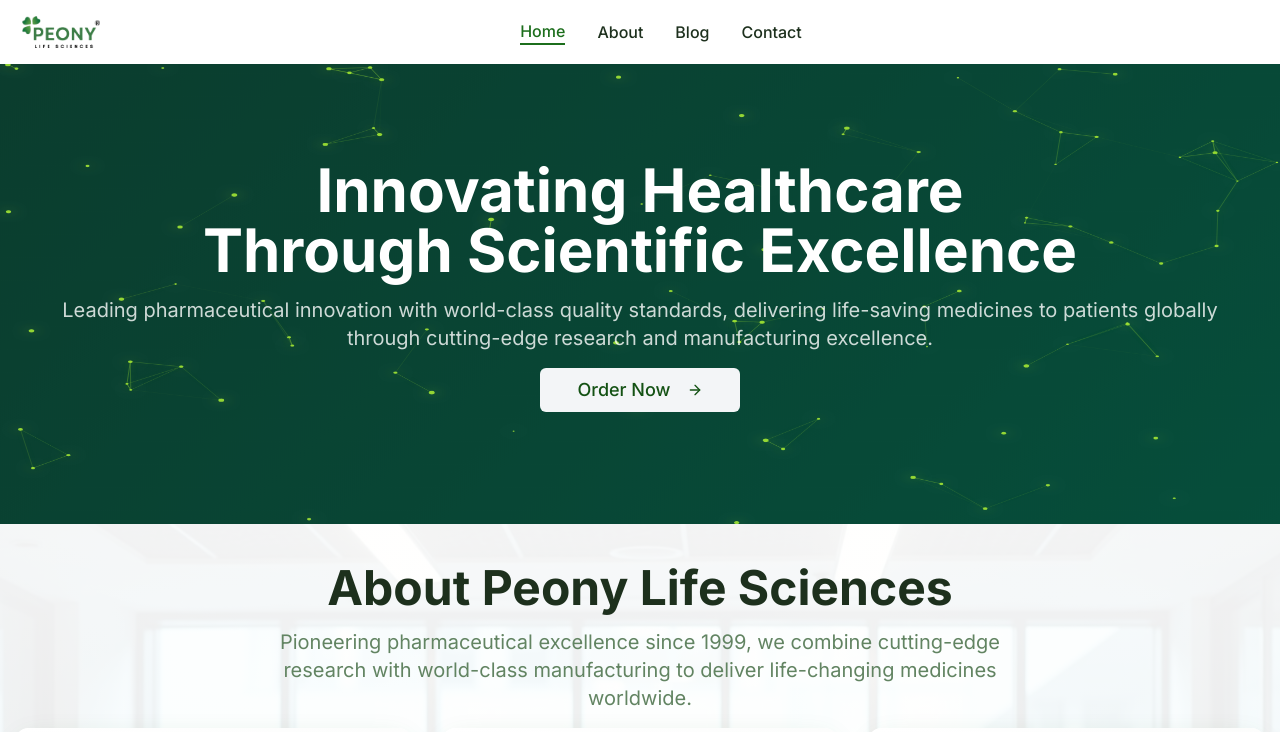
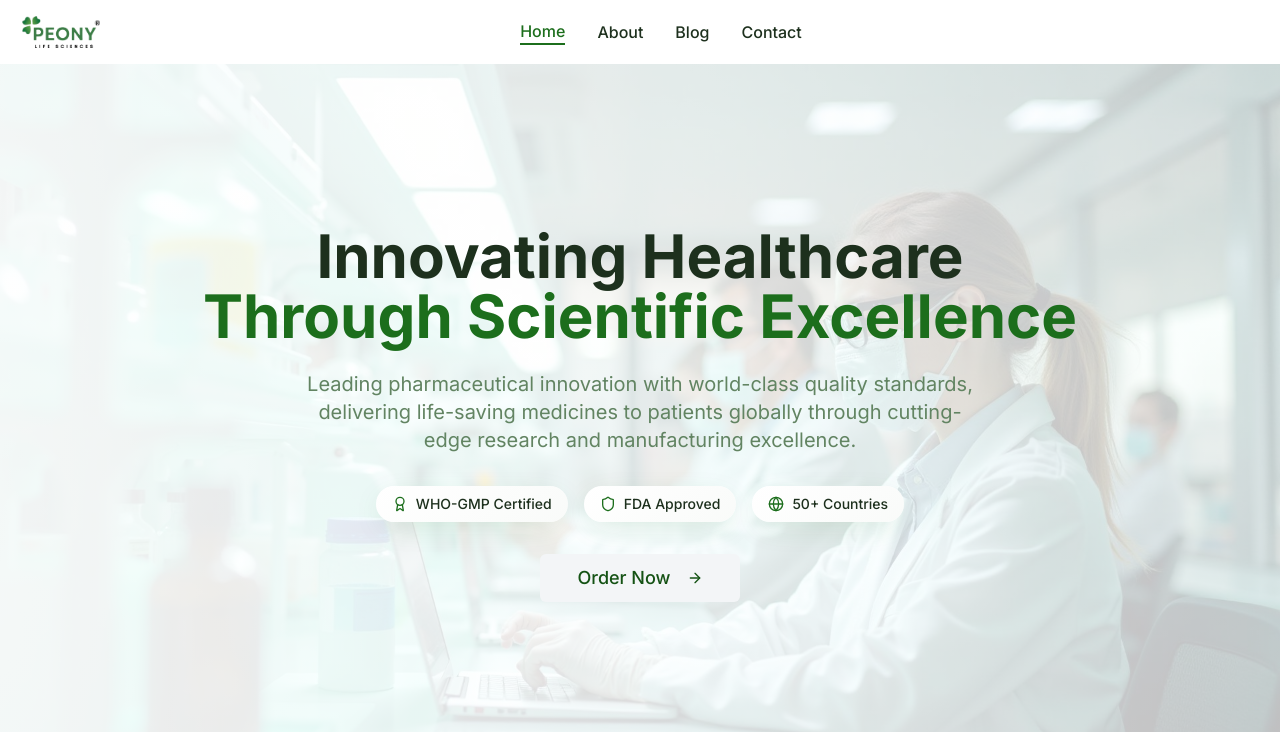
Before and after one commit to sridhar2226/peony-pharma-hub, a React (Vite) app: page / in a window 1280 px wide. Shown: the top 732 px of the page. Built offline with nearby package versions, Linux system fonts and the light colour scheme.

Commit message:
Fix: Remove neuron background and improve engagement

```diff
--- a/src/components/HeroSection.tsx
+++ b/src/components/HeroSection.tsx
@@ -1,137 +1,50 @@
 import { Button } from "@/components/ui/button";
-import { ArrowRight } from "lucide-react";
+import { ArrowRight, Award, Shield, Globe } from "lucide-react";
 import { useScrollAnimation } from "@/hooks/useScrollAnimation";
-import { useEffect, useRef } from "react";
+import heroBg from "@/assets/hero-bg.jpg";
 import "../App.css";
 
 const HeroSection = () => {
-  const [sectionRef, sectionVisible] = useScrollAnimation();
   const [headlineRef, headlineVisible] = useScrollAnimation();
   const [subRef, subVisible] = useScrollAnimation();
   const [ctaRef, ctaVisible] = useScrollAnimation();
+  const [badgesRef, badgesVisible] = useScrollAnimation();
 
-  const canvasRef = useRef<HTMLCanvasElement>(null);
-  const mouse = useRef({ x: 0, y: 0 });
-
-  useEffect(() => {
-    const canvas = canvasRef.current;
-    if (!canvas) return;
-    const ctx = canvas.getContext("2d");
-    if (!ctx) return;
-
-    let width = (canvas.width = window.innerWidth);
-    let height = (canvas.height = window.innerHeight);
-
-    const resize = () => {
-      width = canvas.width = window.innerWidth;
-      height = canvas.height = window.innerHeight;
-    };
-    window.addEventListener("resize", resize);
-
-    const neuronCount = 90;
-    const neurons = Array.from({ length: neuronCount }).map(() => ({
-      x: Math.random() * width,
-      y: Math.random() * height,
-      r: 1 + Math.random() * 2,
-      dx: (Math.random() - 0.5) * 0.5,
-      dy: (Math.random() - 0.5) * 0.5,
-    }));
-
-    const draw = () => {
-      ctx.clearRect(0, 0, width, height);
-
-      // 🌿 Gradient background matching your green brand
-      const gradient = ctx.createLinearGradient(0, 0, width, height);
-      gradient.addColorStop(0, "#0b3d2e"); // dark emerald
-      gradient.addColorStop(1, "#064e3b"); // deep green
-      ctx.fillStyle = gradient;
-      ctx.fillRect(0, 0, width, height);
-
-      // 💡 Add glow effect for 3D look
-      ctx.shadowBlur = 15;
-      ctx.shadowColor = "rgba(163, 230, 53, 0.7)"; // lime-green glow
-
-      // Update & draw neurons
-      neurons.forEach((p) => {
-        const dx = mouse.current.x - p.x;
-        const dy = mouse.current.y - p.y;
-        const dist = Math.sqrt(dx * dx + dy * dy);
-
-        if (dist < 150) {
-          p.x += dx * 0.01;
-          p.y += dy * 0.01;
-        } else {
-          p.x += p.dx;
-          p.y += p.dy;
-        }
-
-        if (p.x < 0 || p.x > width) p.dx *= -1;
-        if (p.y < 0 || p.y > height) p.dy *= -1;
-
-        ctx.beginPath();
-        ctx.arc(p.x, p.y, p.r, 0, Math.PI * 2);
-        ctx.fillStyle = "rgba(163, 230, 53, 0.9)";
-        ctx.fill();
-      });
-
-      // 🧠 Connect neurons with glowing lines
-      ctx.shadowBlur = 10;
-      ctx.shadowColor = "rgba(163, 230, 53, 0.5)";
-      for (let i = 0; i < neuronCount; i++) {
-        for (let j = i + 1; j < neuronCount; j++) {
-          const p1 = neurons[i];
-          const p2 = neurons[j];
-          const dx = p1.x - p2.x;
-          const dy = p1.y - p2.y;
-          const dist = Math.sqrt(dx * dx + dy * dy);
-          if (dist < 100) {
-            ctx.strokeStyle = `rgba(163, 230, 53, ${1 - dist / 100})`;
-            ctx.lineWidth = 0.5;
-            ctx.beginPath();
-            ctx.moveTo(p1.x, p1.y);
-            ctx.lineTo(p2.x, p2.y);
-            ctx.stroke();
-          }
-        }
-      }
-
-      requestAnimationFrame(draw);
-    };
-
-    const handleMouseMove = (e: MouseEvent) => {
-      mouse.current.x = e.clientX;
-      mouse.current.y = e.clientY;
-    };
-    window.addEventListener("mousemove", handleMouseMove);
-    draw();
-
-    return () => {
-      window.removeEventListener("resize", resize);
-      window.removeEventListener("mousemove", handleMouseMove);
-    };
-  }, []);
+  const highlights = [
+    { icon: Award, text: "WHO-GMP Certified" },
+    { icon: Shield, text: "FDA Approved" },
+    { icon: Globe, text: "50+ Countries" }
+  ];
 
   return (
-    <section ref={sectionRef} className="relative overflow-hidden">
-      {/* Animated Neural Background */}
-      <canvas ref={canvasRef} className="absolute inset-0 w-full h-full" />
+    <section className="relative overflow-hidden min-h-[600px] md:min-h-[700px] flex items-center">
+      {/* Cover Photo Background */}
+      <div className="absolute inset-0 z-0">
+        <img
+          src={heroBg}
+          alt="Pharmaceutical Excellence"
+          className="w-full h-full object-cover"
+        />
+        <div className="absolute inset-0 bg-gradient-to-r from-background/95 via-background/85 to-background/75"></div>
+      </div>
 
       {/* Hero Content */}
-      <div className="relative z-10 container mx-auto px-6 text-center py-24">
+      <div className="relative z-10 container mx-auto px-4 md:px-6 py-16 md:py-24">
+        <div className="max-w-4xl mx-auto text-center">
           <h1
             ref={headlineRef}
-          className={`text-4xl md:text-6xl font-bold text-white mb-3 leading-tight transition-all duration-1000 ${
+            className={`text-3xl sm:text-4xl md:text-5xl lg:text-6xl font-bold text-foreground mb-4 md:mb-6 leading-tight transition-all duration-1000 ${
               headlineVisible ? "animate-fade-in-up" : "opacity-0"
             }`}
           >
             Innovating Healthcare
             <br />
-          <span>Through Scientific Excellence</span>
+            <span className="text-primary">Through Scientific Excellence</span>
           </h1>
 
           <p
             ref={subRef}
-          className={`text-lg md:text-xl text-white/80 mb-4 md:mt-4 mx-auto md:mx-0 leading-relaxed transition-all duration-1000 ${
+            className={`text-base sm:text-lg md:text-xl text-muted-foreground mb-6 md:mb-8 max-w-2xl mx-auto leading-relaxed transition-all duration-1000 ${
               subVisible ? "animate-fade-in-up delay-200" : "opacity-0"
             }`}
           >
@@ -140,16 +53,31 @@ const HeroSection = () => {
             cutting-edge research and manufacturing excellence.
           </p>
 
+          {/* Highlight Badges */}
+          <div
+            ref={badgesRef}
+            className={`flex flex-wrap justify-center gap-3 md:gap-4 mb-6 md:mb-8 transition-all duration-1000 ${
+              badgesVisible ? "animate-fade-in-up delay-300" : "opacity-0"
+            }`}
+          >
+            {highlights.map((item, index) => (
+              <div key={index} className="flex items-center gap-2 bg-gradient-card px-4 py-2 rounded-full shadow-card backdrop-blur-sm">
+                <item.icon className="w-4 h-4 text-primary" />
+                <span className="text-sm font-medium text-foreground">{item.text}</span>
+              </div>
+            ))}
+          </div>
+
           <div
             ref={ctaRef}
             className={`flex justify-center transition-all duration-1000 ${
-            ctaVisible ? "animate-fade-in-up delay-300" : "opacity-0"
+              ctaVisible ? "animate-fade-in-up delay-400" : "opacity-0"
             }`}
           >
             <Button
               variant="secondary"
               size="lg"
-            className="text-lg px-8 py-4 mb-4 min-w-[200px] group"
+              className="text-base md:text-lg px-6 md:px-8 py-4 md:py-6 min-w-[180px] md:min-w-[200px] group"
               onClick={() =>
                 window.open(
                   "https://preview--product-lane-shop.lovable.app/",
@@ -162,6 +90,7 @@ const HeroSection = () => {
             </Button>
           </div>
         </div>
+      </div>
     </section>
   );
 };
```
Also changed, not shown: src/assets/hero-bg.jpg (added). Lines whose indentation alone changed are shown as unchanged.
